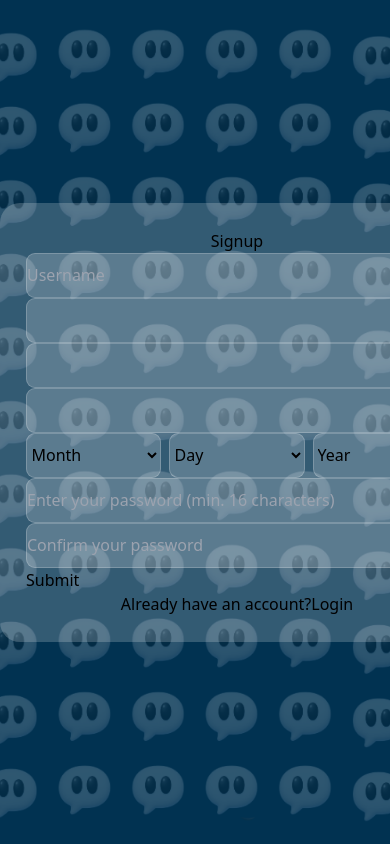
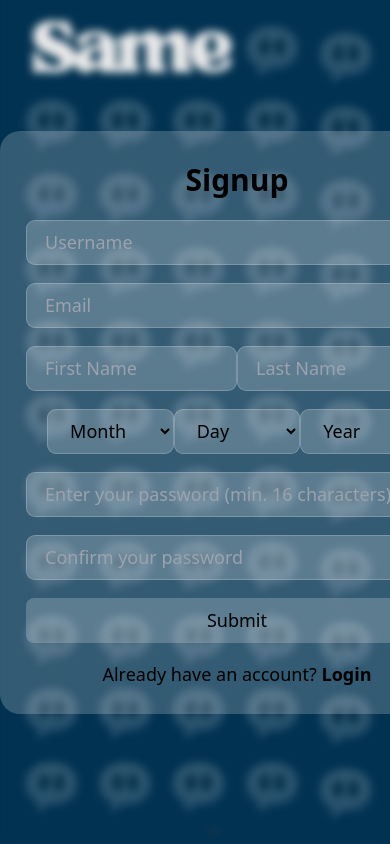
Before and after one commit to Tisa40486/Same, a React (Vite) app in the folder React/: page /signup in a window 390 px wide. Shown: the top 844 px of the page. Built offline with nearby package versions, Linux system fonts and the light colour scheme.

Commit message:
feature/signup Update :formstyle V2 pc -> before t mobile first

```diff
--- a/React/src/components/forms/signup/BirthdateField.tsx
+++ b/React/src/components/forms/signup/BirthdateField.tsx
@@ -125,14 +125,14 @@ export default function BirthdateField({ value, onChange, label = "Date of Birth
     };
 
     return (
-        <div id="birthdate-field">
+        <div id="birthdate-field" className={"card-line"} >
             <label>{label}</label>
-            <div style={{ display: 'flex', gap: '8px' }}>
+            <div>
                 <select
                     value={value.month}
                     onChange={handleMonthChange}
                     onBlur={handleBlur}
-                    id={"birthdate-month"} className={"dropdown"}
+                    id={"birthdate-month"} className={"field-input dropdown"}
                 >
                     <option value="">Month</option>
                     {months.map(month => (
@@ -146,7 +146,7 @@ export default function BirthdateField({ value, onChange, label = "Date of Birth
                     value={value.day}
                     onChange={handleDayChange}
                     onBlur={handleBlur}
-                    id={"birthdate-month"} className={"dropdown"}
+                    id={"birthdate-month"} className={"field-input dropdown"}
                 >
                     <option value="">Day</option>
                     {getDayOptions().map(day => (
@@ -160,7 +160,7 @@ export default function BirthdateField({ value, onChange, label = "Date of Birth
                     value={value.year}
                     onChange={handleYearChange}
                     onBlur={handleBlur}
-                    id={"birthdate-month"} className={"dropdown"}
+                    id={"birthdate-month"} className={"field-input dropdown"}
                 >
                     <option value="">Year</option>
                     {generateYears().map(year => (
--- a/React/src/components/forms/signup/EmailField.tsx
+++ b/React/src/components/forms/signup/EmailField.tsx
@@ -40,7 +40,7 @@ export default function EmailField({ value, onChange }: EmailFieldProps)
     };
 
     return (
-        <div>
+        <div className={"card-line"}>
             <label>Email</label>
             <input
                 type="text"
@@ -48,6 +48,8 @@ export default function EmailField({ value, onChange }: EmailFieldProps)
                 onChange={handleChange}
                 onBlur={handleBlur}
                 maxLength={50}
+                placeholder={"Email"}
+                className={"field-input"}
             />
         </div>
     );
--- a/React/src/components/forms/signup/FirstNameField.tsx
+++ b/React/src/components/forms/signup/FirstNameField.tsx
@@ -54,6 +54,8 @@ export default function FirstNameField({ value, onChange }: FirstNameFieldProps)
                 onChange={handleChange}
                 onBlur={handleBlur}
                 maxLength={50}
+                placeholder={"First Name"}
+                className={"field-input demi-input"}
             />
         </div>
     );
--- a/React/src/components/forms/signup/LastNameField.tsx
+++ b/React/src/components/forms/signup/LastNameField.tsx
@@ -49,11 +49,13 @@ export default function LastNameField({ value, onChange }: LastNameFieldProps)
         <div>
             <label>Last Name</label>
             <input
+                className={"field-input demi-input"}
                 type="text"
                 value={value}
                 onChange={handleChange}
                 onBlur={handleBlur}
                 maxLength={50}
+                placeholder={"Last Name"}
             />
         </div>
     );
--- a/React/src/components/forms/signup/PasswordFields.tsx
+++ b/React/src/components/forms/signup/PasswordFields.tsx
@@ -186,8 +186,8 @@ export default function PasswordFields({
     };
 
     return (
-        <div>
-            <div>
+        <>
+            <div className={"card-line"}>
                 <label>Password</label>
                 <input
                     type="password"
@@ -195,10 +195,11 @@ export default function PasswordFields({
                     onChange={handlePasswordChange}
                     onBlur={handlePasswordBlur}
                     placeholder="Enter your password (min. 16 characters)"
+                    className={"field-input"}
                 />
             </div>
 
-            <div>
+            <div className={"card-line"}>
                 <label>Confirm Password</label>
                 <input
                     type="password"
@@ -206,8 +207,9 @@ export default function PasswordFields({
                     onChange={handleConfirmChange}
                     onBlur={handleConfirmBlur}
                     placeholder="Confirm your password"
+                    className={"field-input"}
                 />
             </div>
-        </div>
+        </>
     );
 }
--- a/React/src/components/forms/signup/SignupCard.tsx
+++ b/React/src/components/forms/signup/SignupCard.tsx
@@ -7,11 +7,11 @@ export default function SignupCard(){
             {/*<div className="glass-filter"></div>*/}
             {/*<div className="glass-overlay"></div>*/}
             {/*<div className="glass-specular"></div>*/}
-            <h3>Signup</h3>
+            <h3 className={"card-line card-title"}>Signup</h3>
             <SignupForm/>
             <span>
                 Already have an account?
-                <Link to="/login">Login</Link>
+                <Link className={"card-line"} to="/login"> <b>Login</b></Link>
             </span>
         </div>
     );
--- a/React/src/components/forms/signup/SignupForm.tsx
+++ b/React/src/components/forms/signup/SignupForm.tsx
@@ -23,8 +23,10 @@ export default function SignupForm() {
         <form className={""} method="post">
             <Username value={username} onChange={setUsername}/>
             <EmailField value={email} onChange={setEmail}/>
-            <FirstNameField value={firstName} onChange={setFirstName}/>
-            <LastNameField value={lastName} onChange={setLastName}/>
+            <fieldset className={"card-line"}>
+                <FirstNameField value={firstName} onChange={setFirstName}/>
+                <LastNameField value={lastName} onChange={setLastName}/>
+            </fieldset>
             <BirthdateField value={birthdate} onChange={setBirthdate}/>
             <PasswordFields
                 passwordValue={password}
@@ -37,7 +39,7 @@ export default function SignupForm() {
                 email={email}
                 birthdate={birthdate}
             />
-            <button type="submit">Submit</button>
+            <button className={"card-line"} type="submit">Submit</button>
         </form>
     );
 }
--- a/React/src/components/forms/signup/Username.tsx
+++ b/React/src/components/forms/signup/Username.tsx
@@ -77,7 +77,7 @@ export default function Username({ value, onChange }: UsernameFieldProps)
     };
 
     return (
-        <div>
+        <div className={"card-line"}>
             <label className={""}>Username</label> {/*Hide label*/}
             <input
                 type="text"
@@ -88,6 +88,7 @@ export default function Username({ value, onChange }: UsernameFieldProps)
                 onChange={handleChange}
                 onBlur={handleBlur}
                 maxLength={20}
+                className={"field-input"}
             />
         </div>
     );
--- a/React/src/styles/signup.css
+++ b/React/src/styles/signup.css
@@ -3,9 +3,16 @@ body {
     min-height: 100dvh;
     display: grid;
     place-items: center;
-    background: url('../assets/img/same-register-login-background.png') center / cover no-repeat fixed;
+    background: url('../assets/img/same-register-login-background.png') left top / cover no-repeat fixed;
+    backdrop-filter: blur(4px);
     overflow: hidden;
     font-family: system-ui, -apple-system, Segoe UI, Roboto, Helvetica, Arial, sans-serif;
+    font-size: 18px;
+}
+
+.card-title {
+    font-size: 30px;
+    font-weight: bold;
 }
 
 .glass-card {
@@ -18,12 +25,13 @@ body {
     padding: 26px;
 }
 
-input {
+.field-input {
     border-radius: 9px;
     height: 45px;
     width: 50vh;
     background-color: rgba(255, 255, 255, 0.20);
     border: solid 1px rgba(255, 255, 255, 0.20);
+    padding: 0 18px !important;
 }
 
 label {
@@ -32,16 +40,29 @@ label {
 
 #birthdate-field {
     display: flex;
-    justify-content: center;
-    border-radius: 9px;
-    height: 45px;
-    width: 50vh;
+    justify-content: space-around !important;
 }
 
 .dropdown {
-    border-radius: 9px;
+    width: 15vh;
+}
+
+fieldset {
+    display: flex;
+}
+
+.demi-input {
+    width: 25vh;
+}
+
+button[type='submit'] {
+    background-color: rgba(255, 255, 255, 0.20);
+    border-radius: 8px;
+    width: 50vh;
     height: 45px;
-    width: 16vh;
-    background-color: rgba(255, 255, 255, 0.20);
-    border: solid 1px rgba(255, 255, 255, 0.20);
+
 }
+
+.card-line {
+    margin-bottom: 18px;
+}
```
